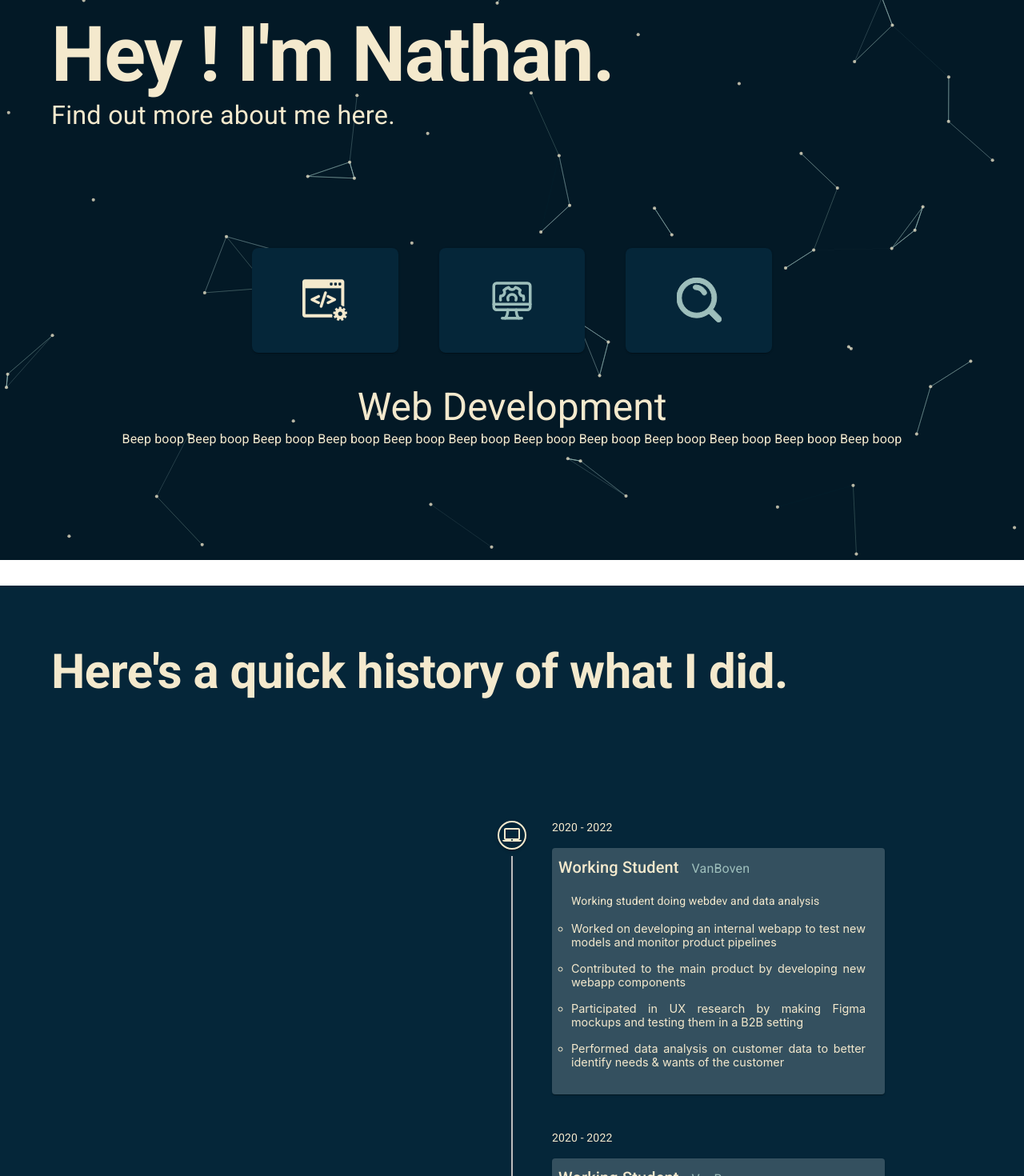
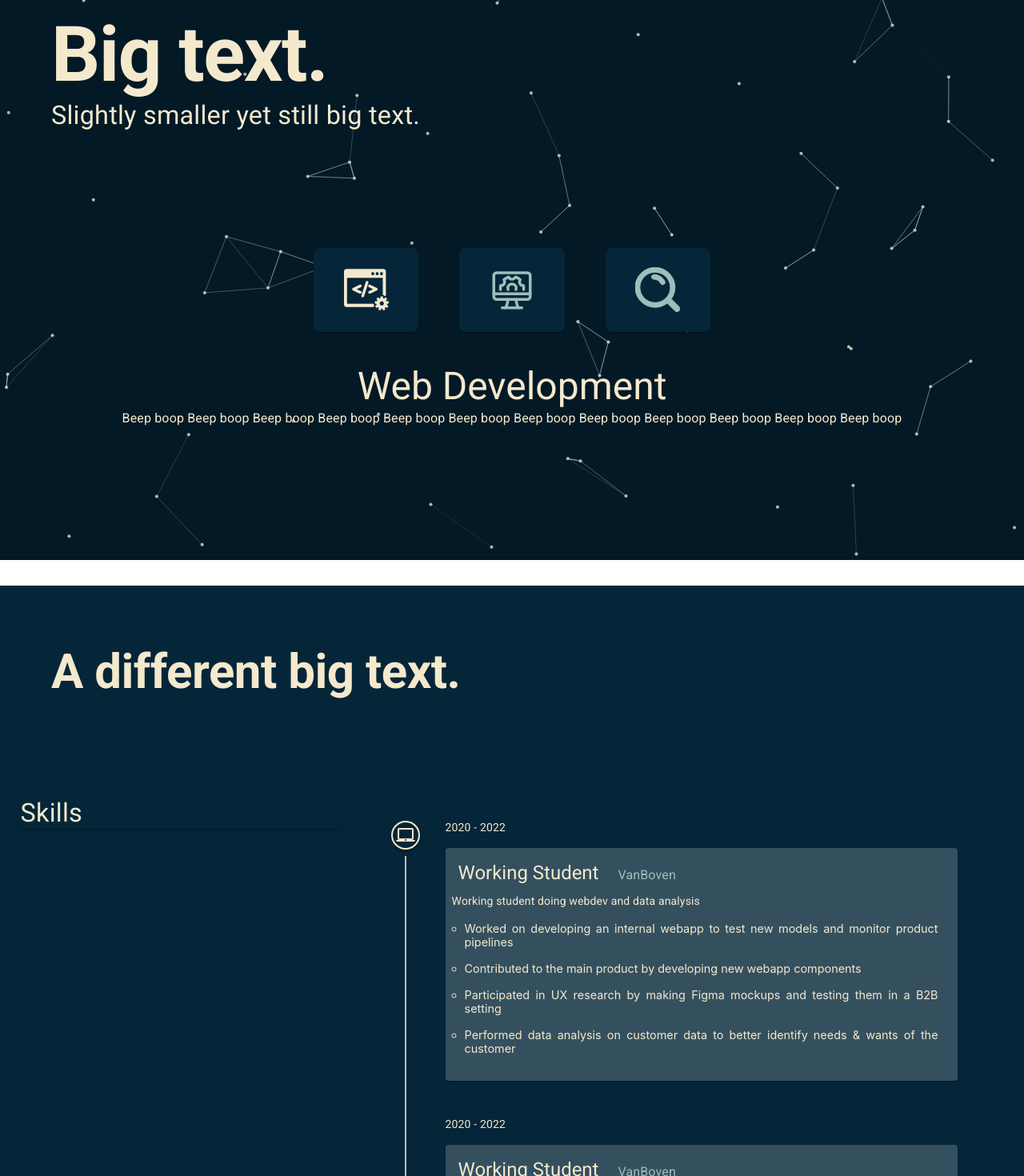
Before and after one commit to nsarrazin/personal-website, a React (Create React App) app: page / in a window 1280 px wide. Shown: the part 100-1570 px from the top of the page at 80% size. Built offline with nearby package versions, Linux system fonts and the light colour scheme; a web font is replaced by a local one.

Commit message:
morning changes

```diff
--- a/src/components/landing/LandingPage.tsx
+++ b/src/components/landing/LandingPage.tsx
@@ -31,10 +31,10 @@ export function LandingPage() {
         <Box className={classes.container} sx={{ flexDirection: "column" }} >
             <div className={classes.textBox}>
                 <FadeInText delay={0}>
-                    <Typography variant="h1">Hey ! I'm Nathan.</Typography>
+                    <Typography variant="h1">Big text.</Typography>
                 </FadeInText>
                 <FadeInText delay={1}>
-                    <Typography variant="h4">Find out more about me here.</Typography>
+                    <Typography variant="h4">Slightly smaller yet still big text.</Typography>
                 </FadeInText>
             </div>
             <div className={classes.textBox} style={{ marginTop: isMobile ? "10vh" : "15vh" }}>
--- a/src/components/landing/SelectableIcon.tsx
+++ b/src/components/landing/SelectableIcon.tsx
@@ -25,8 +25,8 @@ export function SelectableIcon(props: SelectableIconProps) {
     let color = props.active ? theme.palette.primary.main : theme.palette.secondary.main
     return (
         <FadeInIcon delay={props.delay}>
-            <Paper onClick={props.callback} className={classes.paper} style={{ padding: props.mobile ? "4vw 2vw" : "2vw 4vw" }}>
-                <IconButton style={{ width: props.mobile ? "20vw" : "10vh" }}
+            <Paper onClick={props.callback} className={classes.paper} style={{ padding: props.mobile ? "4vw 2vw" : "1vw 2vw" }}>
+                <IconButton style={{ width: props.mobile ? "20vw" : "10vh", maxWidth: "200px" }}
                 >
                     <props.icon fill={color} stroke={color} />
                 </IconButton>
--- a/src/components/timeline/Content.tsx
+++ b/src/components/timeline/Content.tsx
@@ -18,13 +18,14 @@ let Content: Array<ElementTimeline> = [
         company: "VanBoven",
         start: "2020",
         end: "2022",
-        icon: LaptopMacIcon
+        icon: LaptopMacIcon,
+        skills: ["Python", "ReactJS", "TypeScript", "CI/CD", "Docker", "ReactJS", "TypeScript", "CI/CD", "Docker", "ReactJS", "TypeScript", "CI/CD", "Docker", "ReactJS", "TypeScript", "CI/CD", "Docker"]
     },
     {
         title: "Working Student",
         fulltext:
             <ul>
-                <li className="bullet">Worked on developing an internal webapp to test new models and monitor product pipelines</li>
+                <li className="bullet">Worked on developing an internal webapp to test new models and monitor product pipelineaaaaaaaaaaaaaaaaaas</li>
                 <li className="bullet">Contributed to the main product by developing new webapp components</li>
                 <li className="bullet">Participated in UX research by making Figma mockups and testing them in a B2B setting</li>
                 <li className="bullet">Performed data analysis on customer data to better identify needs & wants of the customer</li>
--- a/src/components/timeline/Skills.tsx
+++ b/src/components/timeline/Skills.tsx
@@ -1,13 +1,14 @@
 import React from 'react';
 import { makeStyles, useTheme } from '@material-ui/core';
 import { useMediaQuery } from 'react-responsive'
-import { Box, Typography } from '@material-ui/core';
+import { Box, Typography, Paper } from '@material-ui/core';
 
 const useStyles = makeStyles((theme) => ({
 }));
 
 export interface SkillsProps {
-
+    skillList: Set<string>,
+    activeSkills: Set<string>
 }
 
 
@@ -16,5 +17,11 @@ export function Skills() {
     const classes = useStyles(theme);
 
     const isMobile = useMediaQuery({ query: '(max-width: 1224px)' })
-    return <Box></Box>
+    return <Box>
+        <Paper >
+            <Typography variant="h4">
+                Skills
+            </Typography>
+        </Paper>
+    </Box>
 }
--- a/src/components/timeline/Timeline.tsx
+++ b/src/components/timeline/Timeline.tsx
@@ -1,5 +1,5 @@
 import React from 'react';
-import { makeStyles, useTheme } from '@material-ui/core';
+import { Grid, Hidden, makeStyles, useTheme } from '@material-ui/core';
 import { useMediaQuery } from 'react-responsive'
 import { Box, Typography } from '@material-ui/core';
 import { TimelineWidget } from './TimelineWidget';
@@ -19,9 +19,16 @@ export function Timeline() {
 
     const isMobile = useMediaQuery({ query: '(max-width: 1224px)' })
 
+    const skillList = new Set(Content.map((el) => (el.skills)).flat().filter(el => el !== undefined))
 
-    return <Box>
-        <TimelineWidget els={Content} />
-        <Skills />
-    </Box>
+    return <Grid container spacing={2}>
+        <Hidden smDown>
+            <Grid item md={4}>
+                <Skills />
+            </Grid>
+        </Hidden>
+        <Grid item xs={12} md={8}>
+            <TimelineWidget els={Content} />
+        </Grid>
+    </Grid>
 }
--- a/src/components/timeline/TimelineCard.tsx
+++ b/src/components/timeline/TimelineCard.tsx
@@ -1,7 +1,6 @@
 import React from 'react';
-import { makeStyles, useTheme, withStyles } from '@material-ui/core';
-import { useMediaQuery } from 'react-responsive'
-import { Box, Typography, Paper, Divider } from '@material-ui/core';
+import { Hidden, makeStyles, useTheme, withStyles } from '@material-ui/core';
+import { Box, Typography, Paper, Divider, Button } from '@material-ui/core';
 import { ElementTimeline } from '../../types';
 import TimelineItem from '@material-ui/lab/TimelineItem';
 import TimelineSeparator from '@material-ui/lab/TimelineSeparator';
@@ -9,6 +8,8 @@ import TimelineConnector from '@material-ui/lab/TimelineConnector';
 import TimelineContent from '@material-ui/lab/TimelineContent';
 import TimelineOppositeContent from '@material-ui/lab/TimelineOppositeContent';
 import TimelineDot from '@material-ui/lab/TimelineDot';
+import { FadeInTimeline } from '../../utils/animations';
+import ArrowForwardIosIcon from '@mui/icons-material/ArrowForwardIos';
 
 const useStyles = makeStyles((theme) => ({
     dot: {
@@ -19,9 +20,10 @@ const useStyles = makeStyles((theme) => ({
         borderStyle: "solid"
     },
     paper: {
-        padding: "0.5rem 0.5rem 0.5rem 0.5rem",
+        // padding: "0.5rem 0.5rem 0.5rem 0.5rem",
         margin: "1rem 0.5rem 2rem 1rem",
-        maxWidth: "30vw",
+        minWidth: "50vw",
+        width: "100%",
         backgroundColor: "#34505f"
     },
     fullText: {
@@ -47,7 +49,7 @@ export function TimelineCard({ el, mobile, first, last }: TimelineCardProps) {
 
     return (
         <TimelineItem>
-            <TimelineOppositeContent style={{ flex: mobile ? 0 : 1, padding: mobile ? 0 : "6px 16px" }}>
+            <TimelineOppositeContent style={{ flex: mobile ? 0 : 0, padding: mobile ? 0 : "6px 16px" }}>
             </TimelineOppositeContent>
             <TimelineSeparator>
                 {!first && <TimelineConnector />}
@@ -56,6 +58,7 @@ export function TimelineCard({ el, mobile, first, last }: TimelineCardProps) {
                 </TimelineDot>
                 {!last && <TimelineConnector />}
             </TimelineSeparator>
+            <FadeInTimeline>
                 <TimelineContent style={{ padding: mobile ? 0 : "6px 16px" }} >
                     <Typography align="left"
                         variant="body2"
@@ -64,21 +67,47 @@ export function TimelineCard({ el, mobile, first, last }: TimelineCardProps) {
                         {el.start} - {el.end}
                     </Typography>
 
-                <Paper className={classes.paper} style={{ maxWidth: mobile ? "80vh" : "50vh" }}>
-                    <Typography display="inline" variant="h6" style={{ marginRight: "1rem" }}>
+                    <Paper className={classes.paper} style={{ width: mobile ? "auto" : "30vw" }}>
+                        <Box display="flex" flexDirection="row">
+                            <Box padding="0.5rem" paddingTop="1rem">
+                                <Typography display={mobile ? "initial" : "inline"} variant="h5" style={{ margin: "0 1rem 0 0.5rem" }}>
                                     {el.title}
                                 </Typography>
-                    <Typography display="inline" variant="body1" style={{ color: theme.palette.secondary.main }}>
+                                <Typography display="inline" variant="body1" style={{ margin: "0 1rem 0 0.5rem", color: theme.palette.secondary.main }}>
                                     {el.company}
                                 </Typography>
-                    <Typography variant="body2" style={{ padding: "1rem 0 0 1rem " }}>
+                                <Typography variant="body2" style={{ padding: mobile ? "1rem 0 0 0.5rem" : "0.5rem 0 0 0" }}>
                                     {el.shorttext}
                                 </Typography>
-                    {/* <Divider /> */}
+                                <Hidden xsDown>
                                     <Box className={classes.fullText}>
                                         {el.fulltext}
                                     </Box>
+                                </Hidden>
+                                <Hidden xsDown lgUp>
+                                    <Box display="flex" flexDirection="column">
+                                        <Typography variant="body1" align="center">
+                                            Skills
+                                        </Typography>
+                                        <Box display="flex" flexDirection="row" justifyContent="space-evenly" flexWrap="wrap">
+                                            {el.skills?.map((el, idx) => (<Typography display="initial" key={idx} variant="button">
+                                                {el}
+                                            </Typography>))}
+                                        </Box>
+                                    </Box>
+                                </Hidden>
+                            </Box>
+                            <Hidden smUp>
+                                <Divider orientation="vertical" flexItem />
+                                <Button size="small" style={{ minWidth: "2rem" }}>
+                                    <Box display="flex" flexDirection="vertical" alignItems="center" justifyItems="center">
+                                        <ArrowForwardIosIcon style={{ color: theme.palette.secondary.main }} />
+                                    </Box>
+                                </Button>
+                            </Hidden>
+                        </Box>
                     </Paper>
                 </TimelineContent>
+            </FadeInTimeline>
         </TimelineItem>)
 }
--- a/src/components/timeline/TimelinePage.tsx
+++ b/src/components/timeline/TimelinePage.tsx
@@ -32,7 +32,7 @@ export function TimelinePage() {
         <Box className={classes.container} sx={{ flexDirection: "column" }} >
             <div className={classes.textBox}>
                 <FadeInText delay={0}>
-                    <Typography variant="h2" style={{ padding: "0 3vw" }}>Here's a quick history of what I did.</Typography>
+                    <Typography variant="h2" style={{ padding: "0 3vw" }}>A different big text.</Typography>
                 </FadeInText>
             </div>
             <div className={classes.textBox} style={{ marginTop: isMobile ? "5vh" : "15vh" }}>
--- a/src/utils/animations.tsx
+++ b/src/utils/animations.tsx
@@ -37,3 +37,20 @@ export function FadeInText(props: any) {
     );
 
 }
+
+export function FadeInTimeline(props: any) {
+    return (
+        <motion.div
+            initial="hidden"
+            whileInView="visible"
+            viewport={{ once: true }}
+            transition={{ duration: 0.5, delay: 0.1 }}
+            variants={{
+                visible: { opacity: 1, scale: 1, translateX: 0 },
+                hidden: { opacity: 0, scale: 1, translateX: "2rem" }
+            }}
+            style={{ flexGrow: 1 }}>
+            {props.children}
+        </ motion.div>
+    );
+}
```
Also changed, not shown: src/types.ts (+1 -6 lines). Lines whose indentation alone changed are shown as unchanged.
